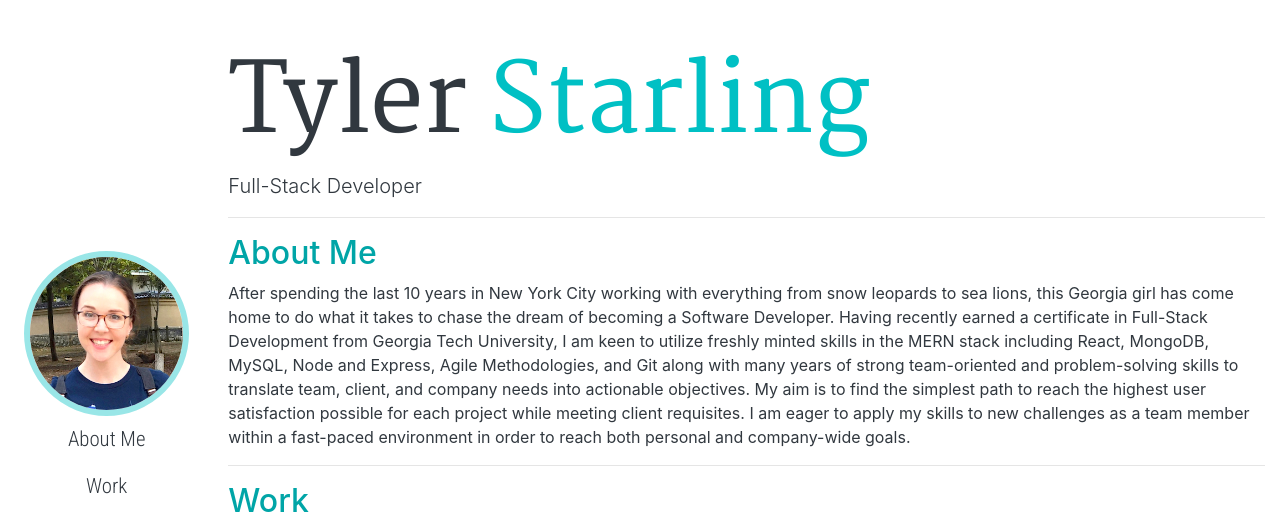
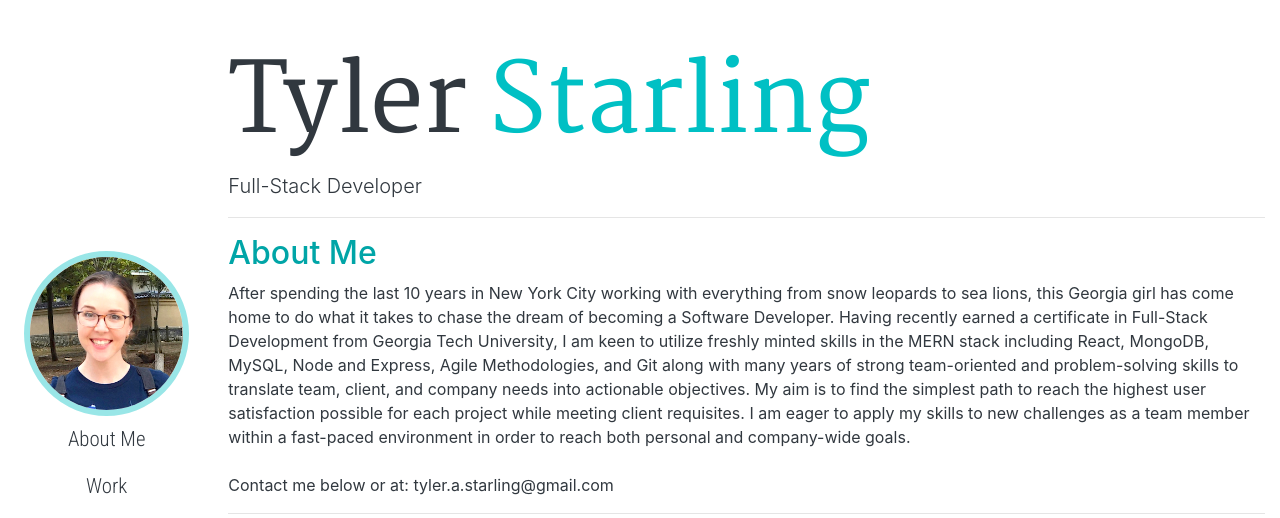
Before and after one commit to teastarling/revised-portfolio, a plain HTML site: page index.html in a window 1280 px wide. Shown: the top 518 px of the page. Drawn offline with nearby package versions, Linux system fonts and the light colour scheme.

Commit message:
added email to about section

```diff
--- a/index.html
+++ b/index.html
@@ -47,7 +47,11 @@
                         <p class="lead content-text">Full-Stack Developer</p>
                         <hr />
                         <h2 class="head-text" id="aboutme">About Me</h2>
-                        <p class="content-text">After spending the last 10 years in New York City working with everything from snow leopards to sea lions, this Georgia girl has come home to do what it takes to chase the dream of becoming a Software Developer. Having recently earned a certificate in Full-Stack Development from Georgia Tech University, I am keen to utilize freshly minted skills in the MERN stack including React, MongoDB, MySQL, Node and Express, Agile Methodologies, and Git along with many years of strong team-oriented and problem-solving skills to translate team, client, and company needs into actionable objectives. My aim is to find the simplest path to reach the highest user satisfaction possible for each project while meeting client requisites. I am eager to apply my skills to new challenges as a team member within a fast-paced environment in order to reach both personal and company-wide goals.</p>
+                        <p class="content-text">After spending the last 10 years in New York City working with everything from snow leopards to sea lions, this Georgia girl has come home to do what it takes to chase the dream of becoming a Software Developer. Having recently earned a certificate in Full-Stack Development from Georgia Tech University, I am keen to utilize freshly minted skills in the MERN stack including React, MongoDB, MySQL, Node and Express, Agile Methodologies, and Git along with many years of strong team-oriented and problem-solving skills to translate team, client, and company needs into actionable objectives. My aim is to find the simplest path to reach the highest user satisfaction possible for each project while meeting client requisites. I am eager to apply my skills to new challenges as a team member within a fast-paced environment in order to reach both personal and company-wide goals.
+                        <br>
+                        <br>
+                        Contact me below or at: tyler.a.starling@gmail.com
+                        </p>
                         <hr />
                         <h2 class="head-text" id="work">Work</h2>
                         <!-- container to hold card content with projects -->
```
